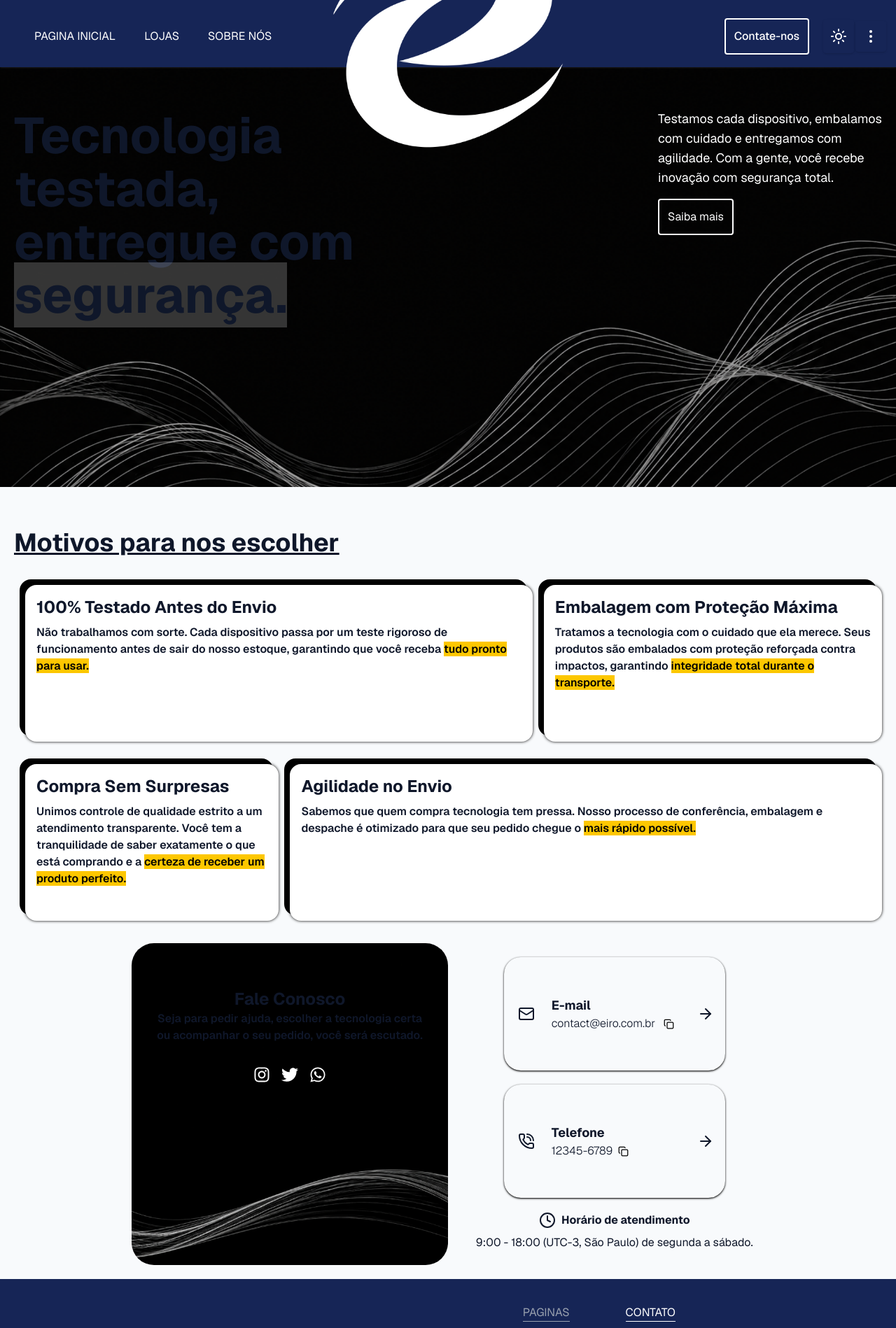
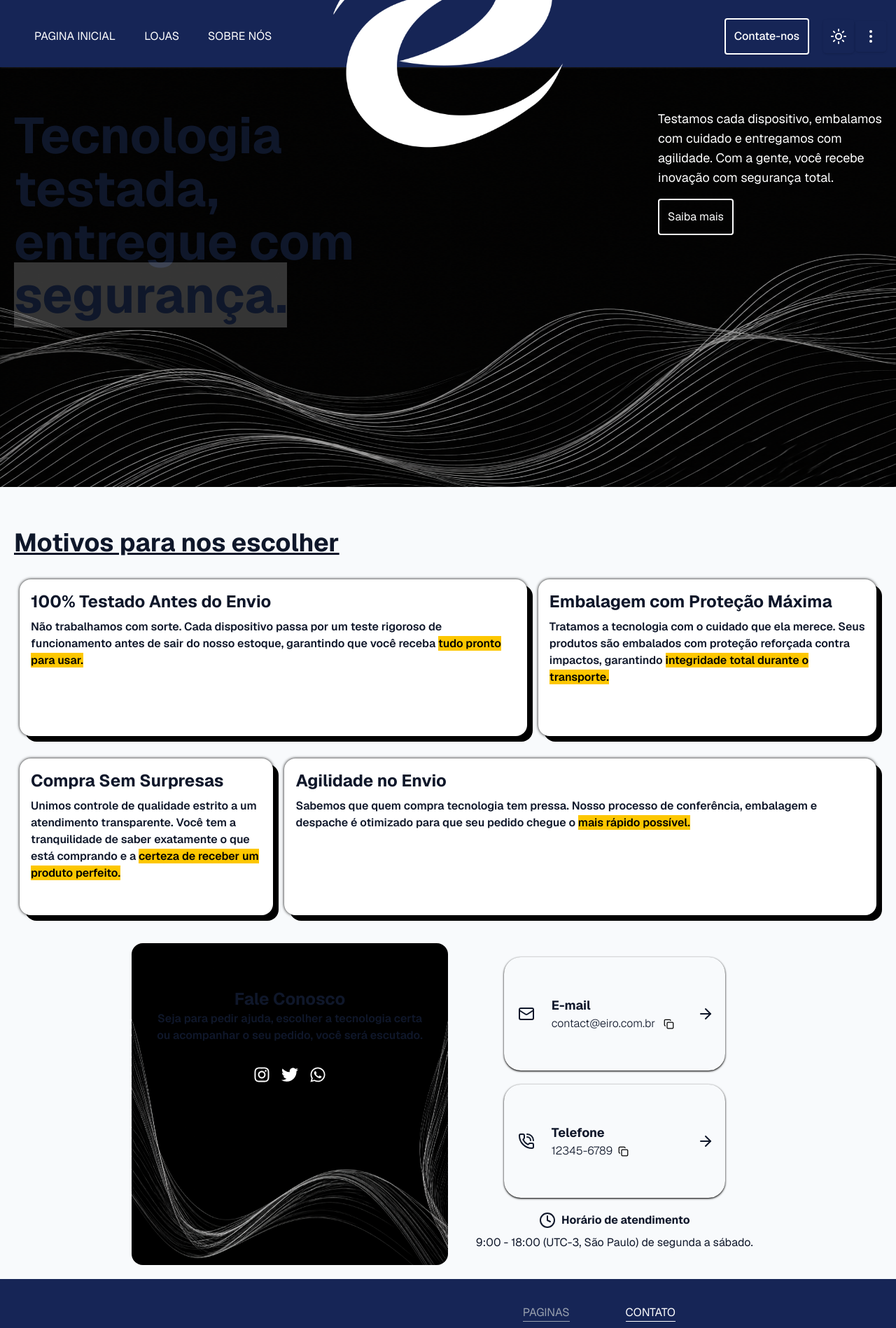
Before and after one commit to Eiro8/eiro_business, a Next.js app in the folder eiro/: page / in a window 1280 px wide. Shown: the top 1898 px of the page at 70% size. Built offline with nearby package versions, Linux system fonts and the light colour scheme.

Commit message:
para nextImage

```diff
--- a/eiro/app/page.tsx
+++ b/eiro/app/page.tsx
@@ -4,7 +4,7 @@ import {
 } from "@/components/ui/primary_button/Button";
 import Hero from "@/public/images/wavy_lines.png";
 import { CONTACT_INFO } from "./config/brand.config";
-import { ArrowRight, Clock, Copy, Mail, PhoneCall } from "lucide-react";
+import { ArrowRight, Clock, Mail, PhoneCall } from "lucide-react";
 import CopyButton from "./components/CopyButton.component";
 import contact_bg from "@/public/images/centered_lines.png";
 import Image from "next/image";
@@ -15,16 +15,18 @@ export default function Home() {
   return (
     <main className="w-full flex flex-col pt-24 grow">
       {/* HERO */}
-      <section
-        id="hero"
-        className="section bg-cover bg-center bg-no-repeat"
-        style={{
-          backgroundImage: `url(${Hero.src})`,
-        }}
-      >
+      <section id="hero" className="section">
+        <Image
+          src={Hero.src}
+          alt="Background"
+          sizes="100vw"
+          priority
+          fill
+          className="z-0 absolute"
+        />
         <div
           className="content_container md:h-150
-           grid md:grid-cols-[50%_auto] gap-10"
+           grid md:grid-cols-[50%_auto] gap-10 z-10"
         >
           <h1 className="text-3xl md:text-7xl h-fit md:leading-19 font-bold self-start content-center">
             Tecnologia testada, entregue com{" "}
@@ -47,73 +49,68 @@ export default function Home() {
             Motivos para nos escolher
           </h2>
           <div className="grid grid-rows-2 h-full max-h-250 lg:content-center">
-            <div className="flex flex-col lg:grid lg:grid-cols-[60%_40%] p-4  gap-4">
+            {/* PRIMEIRA LINHA DO GRID */}
+            <div className="flex flex-col lg:grid lg:grid-cols-[60%_40%] p-4 gap-4">
+              {/* CARD 1: 100% Testado Antes do Envio */}
+              <div className="bg-black dark:bg-white rounded-2xl h-full">
                 <div
-                className="flex flex-col p-4 gap-2
-              rounded-2xl relative
-              before:absolute before:content-['']
+                  className="flex flex-col p-4 gap-2 h-full
+                  rounded-[inherit] relative
                   bg-white dark:bg-black
                   dark:shadow-white shadow-black
                   shadow-[0px_0px_4px_0px]
-              before:-z-10
-              before:bg-black dark:before:bg-white
-              before:inset-0 before:rounded-[inherit]
-              before:-translate-x-2 before:-translate-y-2
-              before:pointer-events-none"
+                  -translate-x-2 -translate-y-2"
                 >
                   <h3 className="text-2xl font-bold">
                     100% Testado Antes do Envio
                   </h3>
                   <p className="font-semibold">
-                  Não trabalhamos com sorte. Cada dispositivo passa por um teste
-                  rigoroso de funcionamento antes de sair do nosso estoque,
-                  garantindo que você receba{" "}
+                    Não trabalhamos com sorte. Cada dispositivo passa por um
+                    teste rigoroso de funcionamento antes de sair do nosso
+                    estoque, garantindo que você receba{" "}
                     <span className="highlight_text-yellow">
                       tudo pronto para usar.
                     </span>
                   </p>
                 </div>
+              </div>
+
+              {/* CARD 2: Embalagem com Proteção Máxima */}
+              <div className="bg-black dark:bg-white rounded-2xl h-full">
                 <div
-                className="flex flex-col p-4 gap-2
-              rounded-2xl relative
-              before:absolute before:content-['']
+                  className="flex flex-col p-4 gap-2 h-full
+                  rounded-[inherit] relative
                   bg-white dark:bg-black
                   dark:shadow-white shadow-black
                   shadow-[0px_0px_4px_0px]
-              before:-z-10
-              before:bg-black dark:before:bg-white
-              before:inset-0 before:rounded-[inherit]
-              before:-translate-x-2 before:-translate-y-2
-              before:pointer-events-none
-              "
+                  -translate-x-2 -translate-y-2"
                 >
                   <h3 className="text-2xl font-bold">
                     Embalagem com Proteção Máxima
                   </h3>
                   <p className="font-semibold">
                     Tratamos a tecnologia com o cuidado que ela merece. Seus
-                  produtos são embalados com proteção reforçada contra impactos,
-                  garantindo{" "}
+                    produtos são embalados com proteção reforçada contra
+                    impactos, garantindo{" "}
                     <span className="highlight_text-yellow">
                       integridade total durante o transporte.
                     </span>
                   </p>
                 </div>
               </div>
+            </div>
+
+            {/* SEGUNDA LINHA DO GRID */}
             <div className="flex flex-col lg:grid lg:grid-cols-[30%_70%] p-4 gap-4">
+              {/* CARD 3: Compra Sem Surpresas */}
+              <div className="bg-black dark:bg-white rounded-2xl h-full">
                 <div
-                className="flex flex-col p-4 gap-2
-              rounded-2xl relative
-              before:absolute before:content-['']
+                  className="flex flex-col p-4 gap-2 h-full
+                  rounded-[inherit] relative
                   bg-white dark:bg-black
                   dark:shadow-white shadow-black
                   shadow-[0px_0px_4px_0px]
-              before:-z-10
-              before:bg-black dark:before:bg-white
-              before:inset-0 before:rounded-[inherit]
-              before:-translate-x-2 before:-translate-y-2
-              before:pointer-events-none
-              "
+                  -translate-x-2 -translate-y-2"
                 >
                   <h3 className="text-2xl font-bold">Compra Sem Surpresas</h3>
                   <p className="font-semibold">
@@ -125,29 +122,28 @@ export default function Home() {
                     </span>
                   </p>
                 </div>
+              </div>
+
+              {/* CARD 4: Agilidade no Envio */}
+              <div className="bg-black dark:bg-white rounded-2xl h-full">
                 <div
-                className="flex flex-col p-4 gap-2
-              rounded-2xl relative
-              before:absolute before:content-['']
+                  className="flex flex-col p-4 gap-2 h-full
+                  rounded-[inherit] relative
                   bg-white dark:bg-black
                   dark:shadow-white shadow-black
                   shadow-[0px_0px_4px_0px]
-              before:-z-10
-              before:bg-black dark:before:bg-white
-              before:inset-0 before:rounded-[inherit]
-              before:-translate-x-2 before:-translate-y-2
-              before:pointer-events-none
-              "
+                  -translate-x-2 -translate-y-2"
                 >
                   <h3 className="text-2xl font-bold">Agilidade no Envio</h3>
                   <p className="font-semibold">
-                  Sabemos que quem compra tecnologia tem pressa. Nosso processo
-                  de conferência, embalagem e despache é otimizado para que seu
-                  pedido chegue o{" "}
+                    Sabemos que quem compra tecnologia tem pressa. Nosso
+                    processo de conferência, embalagem e despache é otimizado
+                    para que seu pedido chegue o{" "}
                     <span className="highlight_text-yellow">
                       mais rápido possível.
                     </span>
                   </p>
+                </div>
               </div>
             </div>
           </div>
@@ -161,19 +157,21 @@ export default function Home() {
           "
         >
           <div
-            className="flex flex-col relative p-6 box-border
-            justify-start text-center
-            items-center rounded-4xl overflow-hidden
-            bg-cover bg-center bg-no-repeat
-            "
-            style={{
-              backgroundImage: `url(${contact_bg.src})`,
-            }}
+            className="flex flex-col relative p-6 box-border w-full h-full rounded-2xl overflow-hidden"
           >
+            <Image
+              src={contact_bg.src}
+              alt="Background"
+              sizes="100%"
+              priority
+              fill
+              className="z-0 absolute"
+            />
+            <div className="z-10 flex flex-col w-full h-full text-center items-center">
               <h2 className="font-bold text-2xl mt-10">Fale Conosco</h2>
               <span className="font-semibold max-w-100">
-              Seja para pedir ajuda, escolher a tecnologia certa ou acompanhar o
-              seu pedido, você será escutado.
+                Seja para pedir ajuda, escolher a tecnologia certa ou acompanhar
+                o seu pedido, você será escutado.
               </span>
               <span className="flex items-center gap-4 mt-8">
                 {REDES_SOCIAIS.map((social: Socials) => {
@@ -195,6 +193,7 @@ export default function Home() {
                   );
                 })}
               </span>
+            </div>
           </div>
           <div className="flex flex-col gap-5 p-5 items-center grow w-full md:w-fit">
             <div className="grid grid-cols-[minmax(20px,40px)_auto_minmax(20px,40px)] grow md:grid-cols-[40px_200px_20px] w-full md:w-fit gap-2 shadow shadow-black dark:shadow-white hover:shadow-blue-600 duration-300 hover:cursor-pointer p-5 items-center rounded-3xl">
```
Lines whose indentation alone changed are shown as unchanged.
